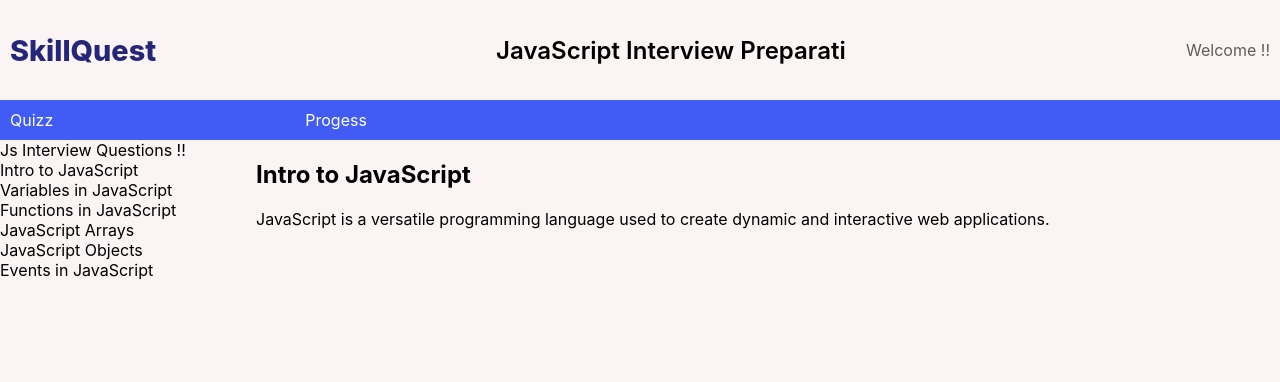
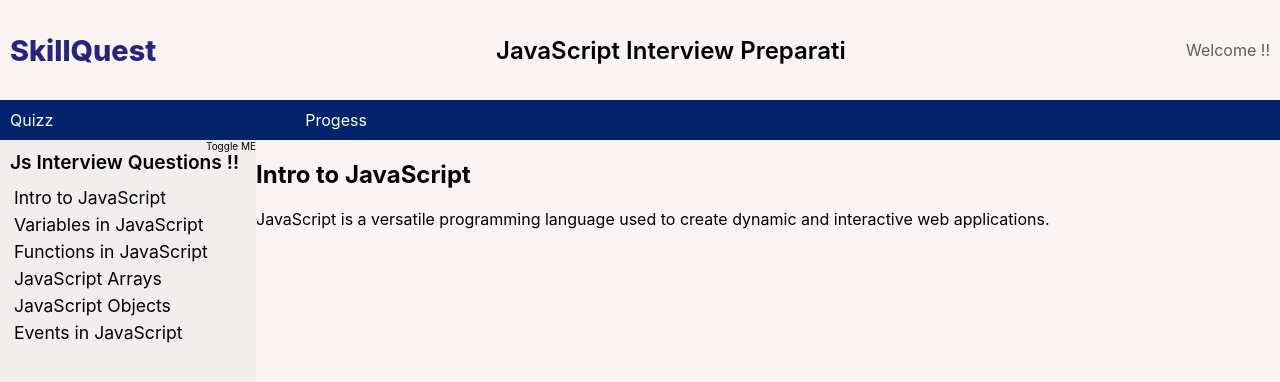
Before and after one commit to Daredevil2117/SkillQuest, a React (Create React App) app: page /jsInterviewQuestions in a window 1280 px wide. Shown: the top 382 px of the page. Built offline with nearby package versions, Linux system fonts and the light colour scheme.

Commit message:
tutorial page handling

```diff
--- a/src/components/OutlinePanel.js
+++ b/src/components/OutlinePanel.js
@@ -1,15 +1,31 @@
-import React from "react";
+import React, { useState } from "react";
 
 function OutlinePanel({tutorials, onSelectArticle}) {
+  const [selected, setSelected] = useState(null);
   return (
-    <div className="panel">
-      <div>Js Interview Questions !!</div>
+    <div className="panel" style={{position:"relative"}}>
+      <div style={{position:"absolute", right:"0", fontSize:"10px"}}>
+        Toggle ME
+      </div>
+      <div className="pd10" style={{fontWeight:"600", fontSize:"1.2rem"}}>Js Interview Questions !!</div>
       <div>
-        {tutorials.map((item) => (
+        {tutorials.map((item,index) => (
           <div
             key={item.id}
-            onClick={() => onSelectArticle(item)}
-            className="outline-item"
+            onClick={() => {onSelectArticle(item);setSelected(index)}}
+            className="outline-item cp"
+            style={{
+              padding:"3px 14px",
+              fontWeight: "400",
+              backgroundColor: selected === index ? "#CADCFC" : "#f3eeee",
+              fontSize:"1.1rem",
+            }}
+            onMouseEnter={(e) => {
+              if (selected !== index) e.target.style.backgroundColor = "#cccccc";
+            }}
+            onMouseLeave={(e) => {
+              if (selected !== index) e.target.style.backgroundColor = "#f3eeee";
+            }}
           >
             {item.title}
           </div>
--- a/src/styles/style.css
+++ b/src/styles/style.css
@@ -35,6 +35,10 @@ body {
     max-width: 350px;
     animation: typewriter 2s steps(13),
         blink 800ms steps(13) normal;
+}
+
+.outline{
+    background-color: #f3eeee;
 }
 
 @keyframes typewriter {
@@ -84,7 +88,7 @@ body {
     display: flex;
     padding: 10px;
     color: #fff;
-    background-color: #405cf5;
+    background-color: #00246B;;
 }
 
 .outline {
```
